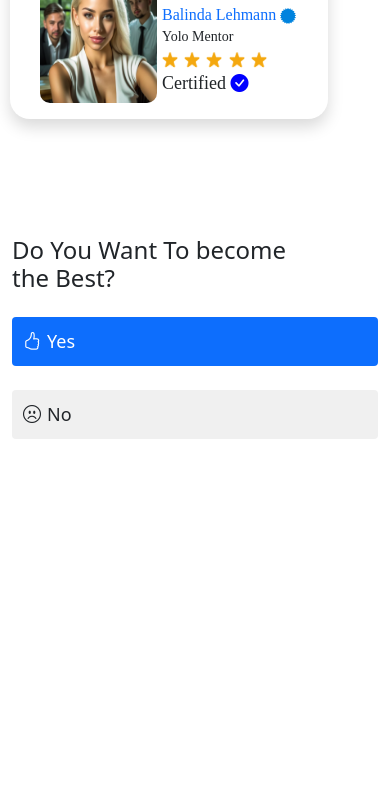
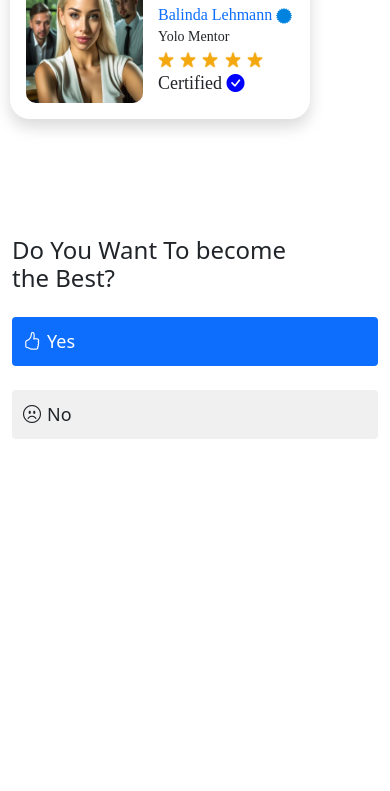
Before and after one commit to FarhanAhmed560/Ultanio, a plain HTML site: page index.html in a window 390 px wide. Shown: the part 102-893 px from the top of the page. Drawn offline with nearby package versions, Linux system fonts and the light colour scheme.

Commit message:
change gap

```diff
--- a/style.css
+++ b/style.css
@@ -259,13 +259,13 @@
         justify-content: center;
         align-items: center;
         height: 165px;
-        width: auto !important;
+        width: 300px !important;
         left: 0px;
         top: 56px;
         border-radius: 20px;
         margin-left: 10px;
         margin-right: 10px;
-        gap: 5px;
+        gap: 15px;
 
 
 
```
